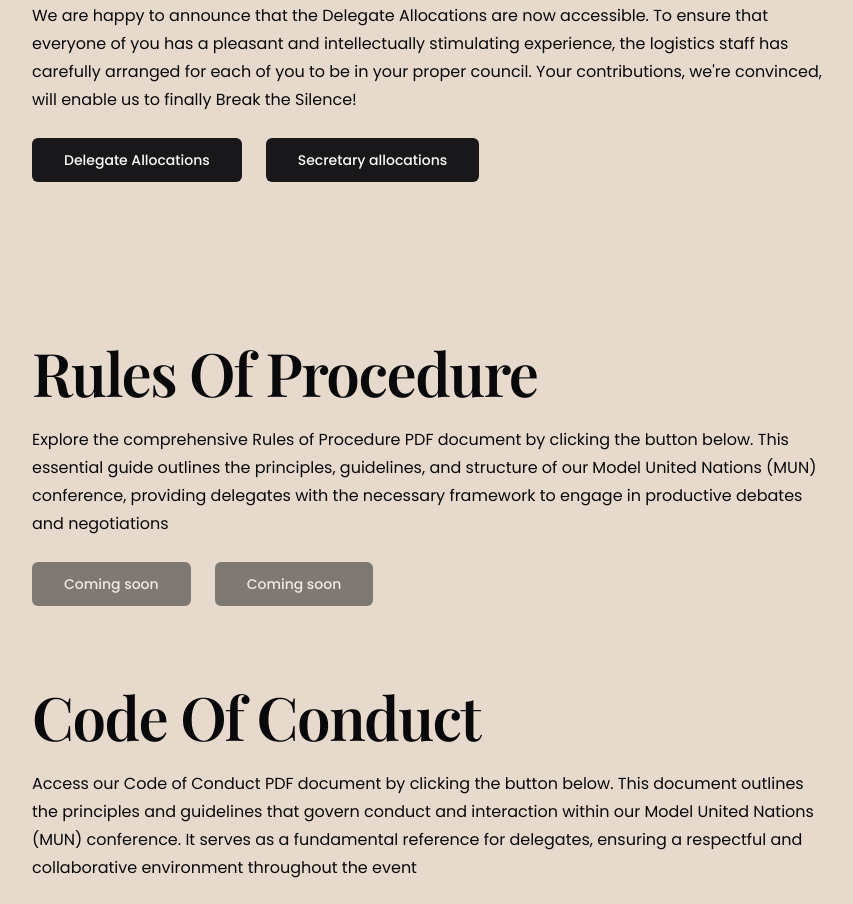
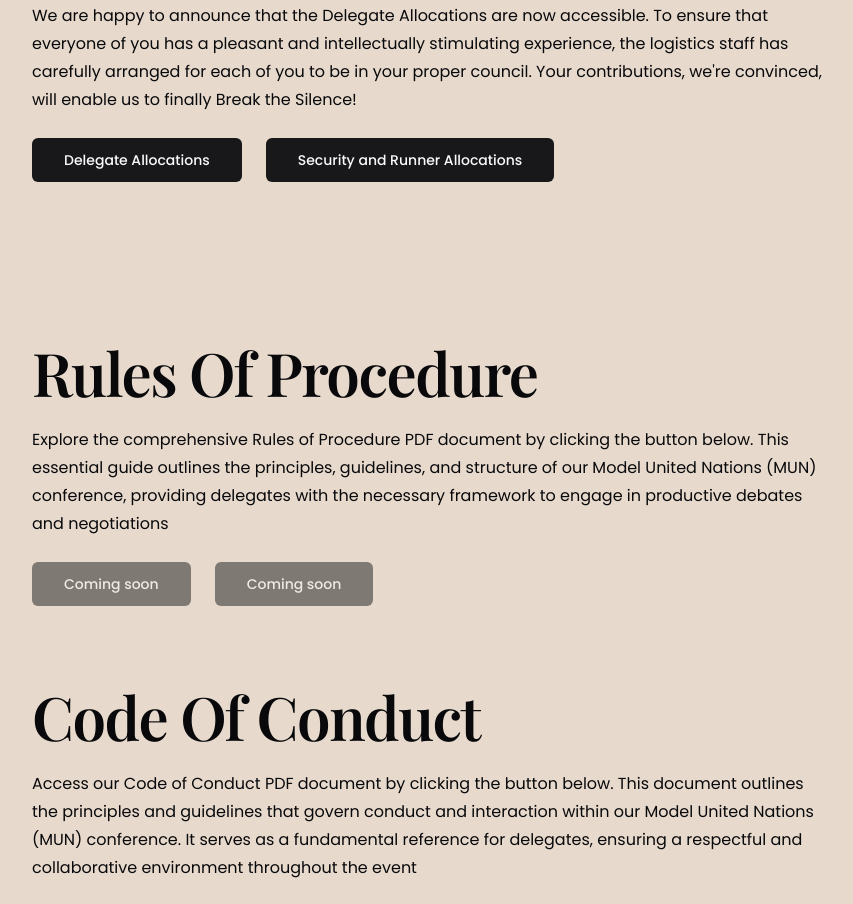
Before and after one commit to Clupai8o0/nmmun, a Next.js app: page /info in a window 1280 px wide. Shown: the part 1080-1984 px from the top of the page, without its empty margins (8-861 px from the left). Built offline with nearby package versions, Linux system fonts and the light colour scheme; a web font is replaced by a local one.

Commit message:
allocations1

```diff
--- a/app/info/page.tsx
+++ b/app/info/page.tsx
@@ -109,7 +109,7 @@ function InfoPage() {
 							target="_blank"
 
 						>
-							Secretary allocations
+							Security and Runner Allocations
 						</Button>
 					</motion.div>
 				</Details>
```
